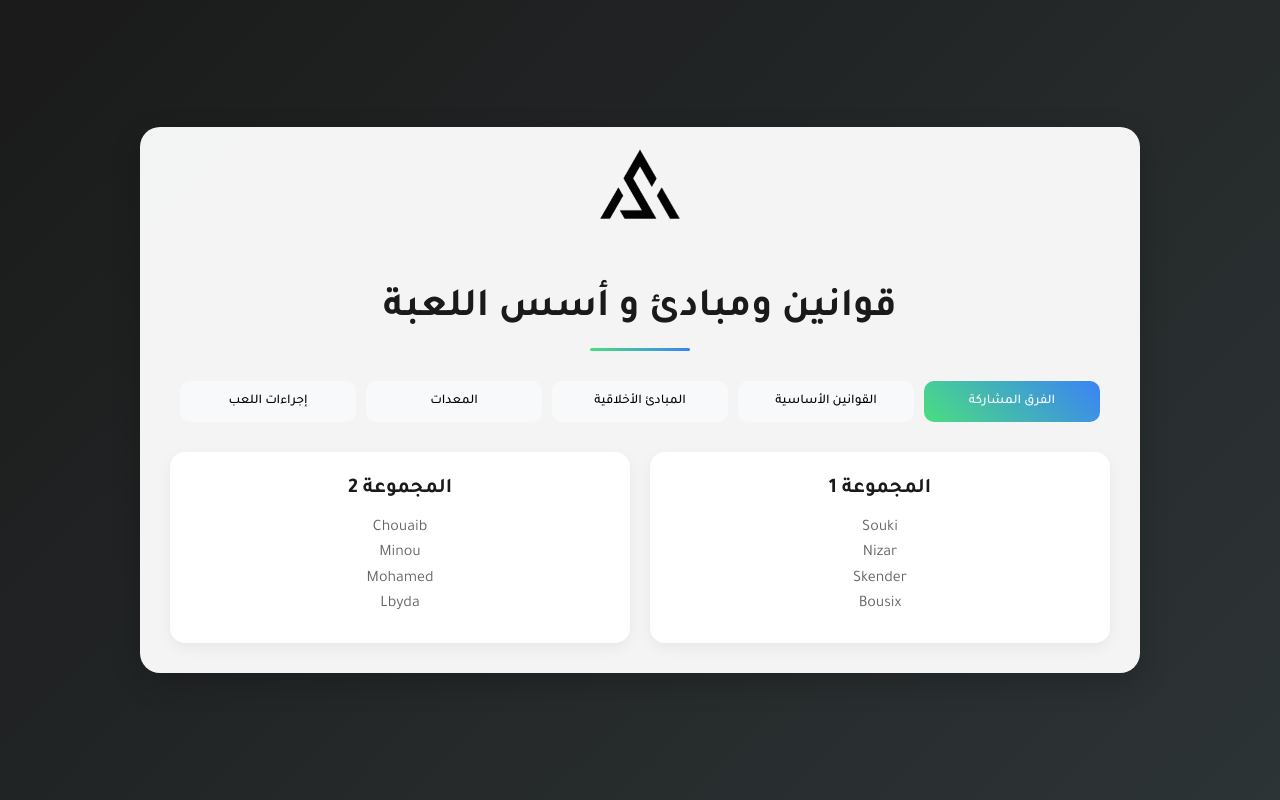
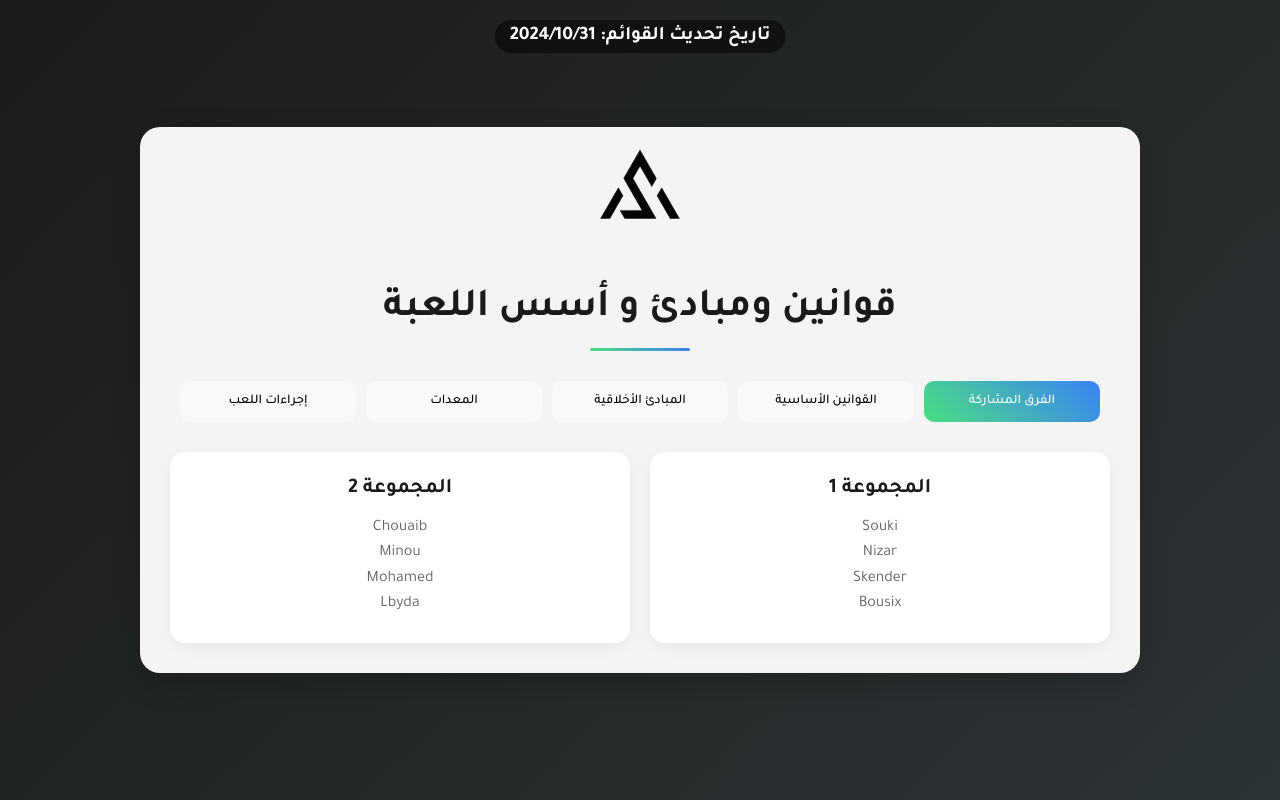
Before and after one commit to vnoe7/A.S.N, a plain HTML site: page index.html in a window 1280 px wide. Drawn offline with Linux system fonts and the light colour scheme.

Commit message:
Add files via upload

```diff
--- a/index.html
+++ b/index.html
@@ -22,6 +22,7 @@
             justify-content: center;
             align-items: center;
             color: #333;
+            position: relative;
         }
 
         .container {
@@ -188,9 +189,24 @@
                 padding: 20px;
             }
         }
+
+        .update-date {
+            position: absolute;
+            top: 20px;
+            left: 50%;
+            transform: translateX(-50%);
+            color: white;
+            font-size: 1.2em;
+            font-weight: bold;
+            background-color: rgba(0, 0, 0, 0.5);
+            padding: 5px 15px;
+            border-radius: 20px;
+            z-index: 10;
+        }
     </style>
 </head>
 <body>
+    <div class="update-date">تاريخ تحديث القوائم: 2024/10/31</div>
     <div class="container">
         <div class="logo-container">
             <img src="image.png" alt="شعار" class="logo">
```
